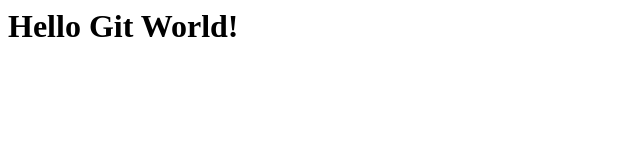
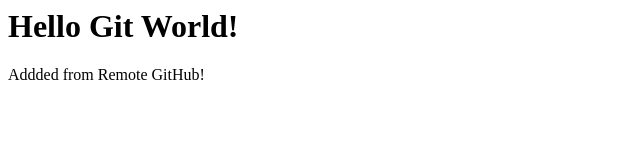
Before and after one commit to omerson-cruz/GitGitHubMasterClass, a plain HTML site: page index.html in a window 1280 px wide. Shown: the whole page, without its empty margins (0-640 px from the left). Drawn offline with Linux system fonts and the light colour scheme.

Commit message:
Update index.html

```diff
--- a/index.html
+++ b/index.html
@@ -1 +1,5 @@
 <h1>Hello Git World!</h1>
+
+<div>
+Addded from Remote GitHub!
+</div>
```
